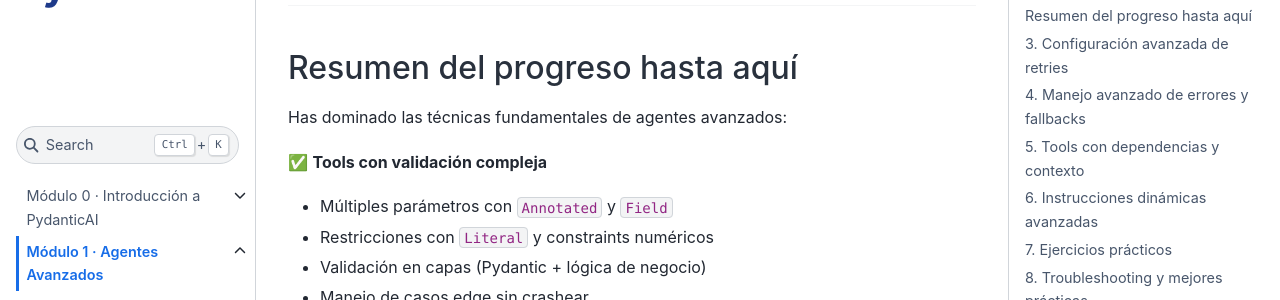
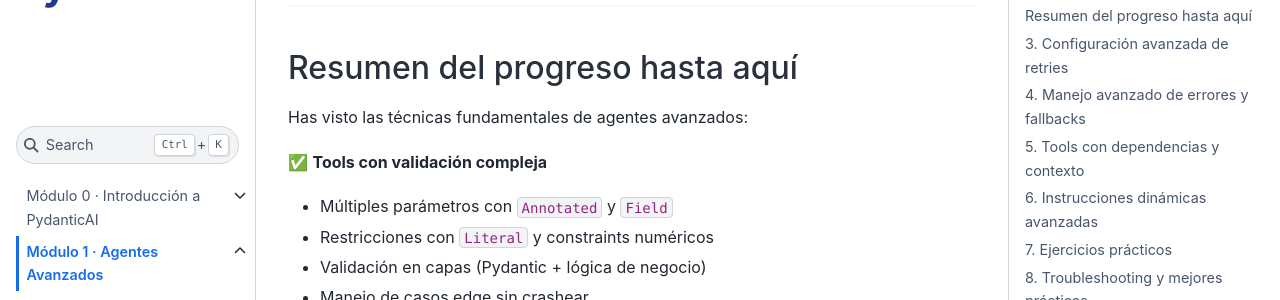
Before and after one commit to alfonsfreixes/pydanticai-course, a Jupyter Book: the page built from 01-agentes-basicos/README.md, in a window 1280 px wide and 1400 px high, scrolled down 37515 px. Shown: the part 153-453 px from the top of the window. Built offline with Jupyter Book 1.0.4 settings and Sphinx 7.4.7 and the Sphinx Book theme 1.1.4, drawn with Linux system fonts in a browser that asks for light colours; pages that are not in the unit, such as notebooks, are missing from menus; some of the changed text lies outside the part shown.

Commit message:
Modificaciones menores en README 01

```diff
--- a/01-agentes-basicos/README.md
+++ b/01-agentes-basicos/README.md
@@ -1771,7 +1771,7 @@ Este patrón permite al agente entender **todos** los problemas de una vez en lu
 
 ## Resumen del progreso hasta aquí
 
-Has dominado las técnicas fundamentales de agentes avanzados:
+Has visto las técnicas fundamentales de agentes avanzados:
 
 ✅ **Tools con validación compleja**
 - Múltiples parámetros con `Annotated` y `Field`
```
Also changed, not shown: other parts of 01-agentes-basicos/README.md (+1 -1 lines).
